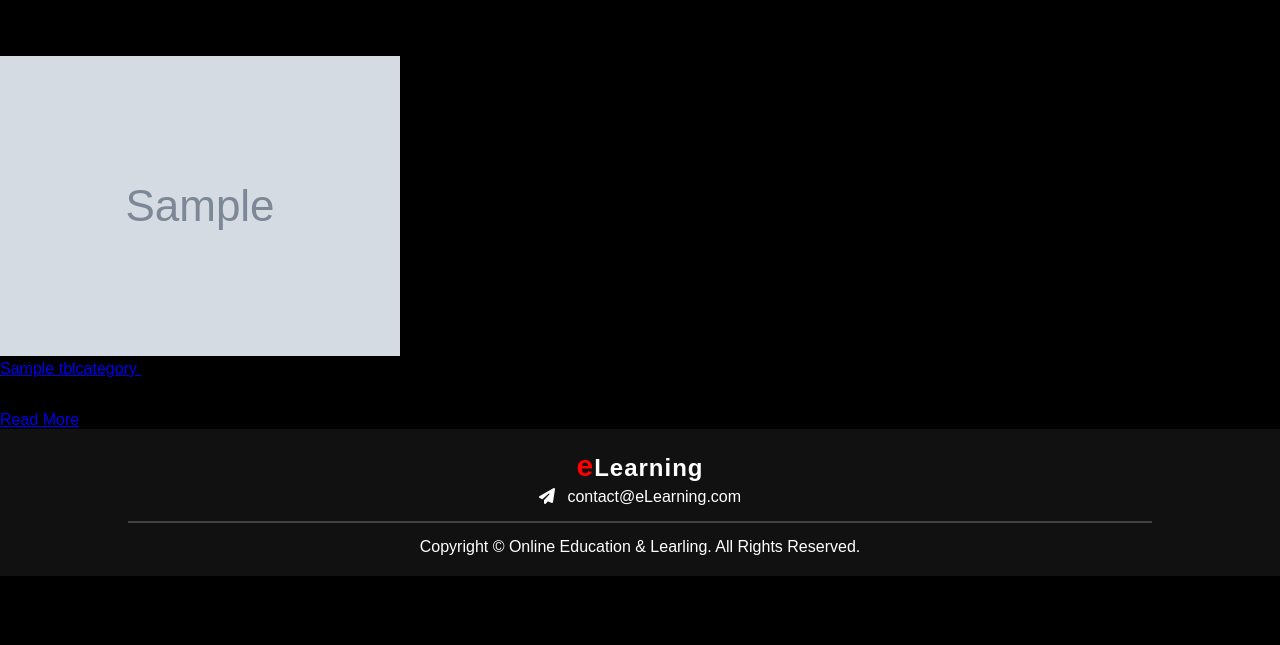
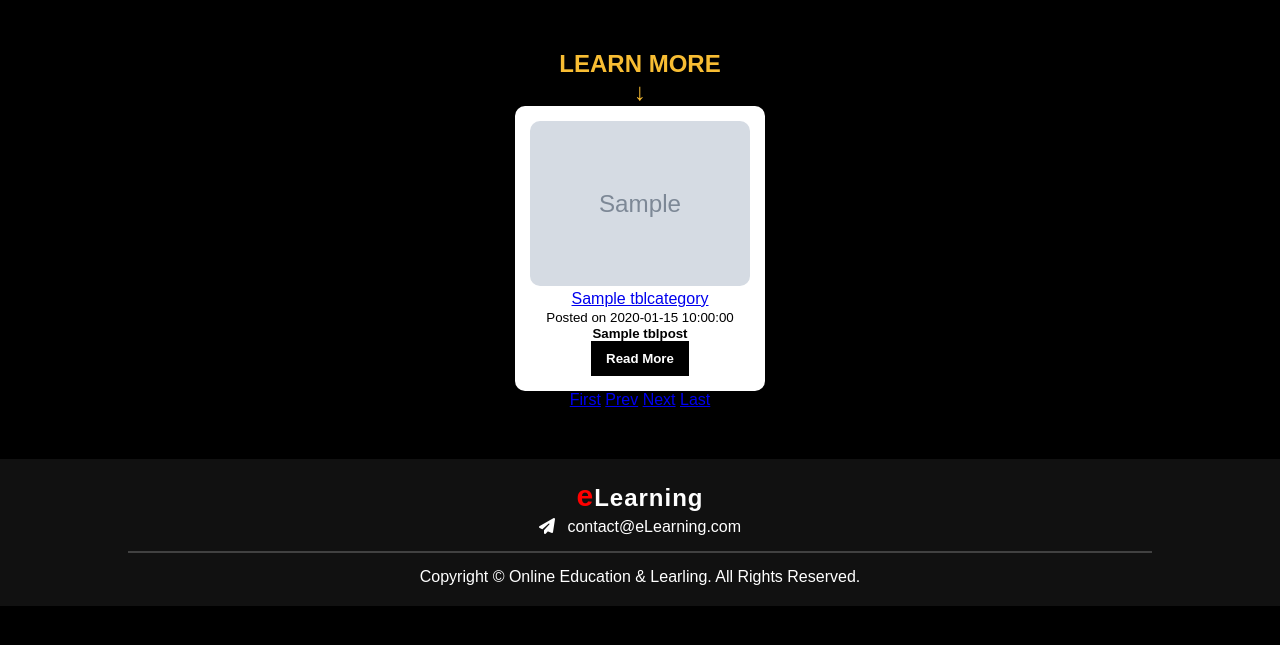
Before and after one commit to biptech/elearning, a PHP site: page /cources.php in a window 1280 px wide. Shown: the part 93-738 px from the top of the page. Run offline with PHP 8.4, Linux system fonts and the light colour scheme; tables that the repository leaves empty hold one stand-in row (values such as "Sample post"); grey boxes marked "Sample" are stand-in pictures.

Commit message:
update cources.php with css and fix error

```diff
--- a/admin/includes/leftsidebar.php
+++ b/admin/includes/leftsidebar.php
@@ -71,13 +71,13 @@
             </ul>
         </li>
 
-        <li class="custom-menu-item has-submenu">
+        <!-- <li class="custom-menu-item has-submenu">
             <a href="#" class="custom-menu-link"><i class="ti ti-layout-list-thumb"></i> Sub Category <span class="custom-menu-arrow">▼</span></a>
             <ul class="custom-submenu">
                 <li><a href="add-subcategory.php" class="custom-submenu-link">Add Sub Category</a></li>
                 <li><a href="manage-subcategories.php" class="custom-submenu-link">Manage Sub Category</a></li>
             </ul>
-        </li>
+        </li> -->
 
         <li class="custom-menu-item has-submenu">
             <a href="#" class="custom-menu-link"><i class="mdi mdi-newspaper"></i> Posts <span class="custom-menu-arrow">▼</span></a>
--- a/public/cources.php
+++ b/public/cources.php
@@ -1,6 +1,14 @@
 <?php
    session_start();
    include('../includes/config.php');
+
+   // Reconnect if MySQL connection is lost
+   if (!isset($con) || !$con || !$con->ping()) {
+       $con = mysqli_connect("localhost", "root", "", "elearning");
+       if (!$con) {
+           die("Database connection failed: " . mysqli_connect_error());
+       }
+   }
 ?>
 <!DOCTYPE html>
 <html lang="en">
@@ -12,54 +20,142 @@
     <meta name="author" content="">
     <link rel="shortcut icon" href="images/favicon.png" type="image/x-icon">
     <title>Online Education & Learning System</title>
+    <style>
+        .products {
+    text-align: center;
+    padding: 50px 20px;
+
+}
+        .ourcources {
+            text-align: center;
+            color: rgb(248, 189, 51);
+        }
+
+        .row {
+            display: flex;
+            flex-wrap: wrap;
+            justify-content: center;
+            gap: 20px;
+        }
+
+        .box {
+            background-color: #fff;
+            border-radius: 10px;
+            padding: 15px;
+            width: 250px;
+            text-align: center;
+            box-shadow: 0px 4px 8px rgba(0, 0, 0, 0.1);
+            transition: transform 0.3s ease, box-shadow 0.3s ease;
+        }
+
+        .box:hover {
+            transform: translateY(-5px);
+            box-shadow: 0px 6px 12px rgba(0, 0, 0, 0.2);
+        }
+
+        .image {
+    width: 100%;
+    height: auto;
+    border-radius: 10px;
+}
+
+        .btn {
+            display: inline-block;
+            padding: 10px 15px;
+            background-color: #000;
+            color: white;
+            text-decoration: none;
+            transition: background 0.3s;
+        }
+
+        .btn:hover {
+            background-color: #e56131;
+        }
+
+        @media (max-width: 768px) {
+            .box {
+                width: calc(50% - 20px);
+            }
+        }
+
+        @media (max-width: 480px) {
+            .box {
+                width: 100%;
+            }
+        }
+
+    </style>
 
 </head>
+
 <body>
-    <?php include('../includes/header.php');?>
+    <?php include('../includes/header.php'); ?>
+
     <section class="body">
         <div class="container products">
-        <h1 class ="ourcources">
+            <h1 class="ourcources">
                 <span>LEARN MORE <br> &darr;</span>
             </h1>
 
             <div class="row">
                 <?php
-                if (isset($_GET['pageno'])) {
-                    $pageno = $_GET['pageno'];
-                } else {
-                    $pageno = 1;
-                }
+                    // Pagination setup
+                    $pageno = isset($_GET['pageno']) ? $_GET['pageno'] : 1;
                     $no_of_records_per_page = 8;
-                $offset = ($pageno-1) * $no_of_records_per_page;
+                    $offset = ($pageno - 1) * $no_of_records_per_page;
 
+                    // Total pages
                     $total_pages_sql = "SELECT COUNT(*) FROM tblposts";
                     $result = mysqli_query($con, $total_pages_sql);
                     $total_rows = mysqli_fetch_array($result)[0];
                     $total_pages = ceil($total_rows / $no_of_records_per_page);
 
-                $query = mysqli_query($con, "SELECT tblposts.id as pid, tblposts.PostTitle as posttitle, tblposts.PostImage, tblcategory.CategoryName as category, tblcategory.id as cid, tblsubcategory.Subcategory as subcategory, tblposts.PostDetails as postdetails, tblposts.PostingDate as postingdate, tblposts.PostUrl as url FROM tblposts LEFT JOIN tblcategory ON tblcategory.id=tblposts.CategoryId LEFT JOIN tblsubcategory ON tblsubcategory.SubCategoryId=tblposts.SubCategoryId WHERE tblposts.Is_Active=1 ORDER BY tblposts.id DESC LIMIT $offset, $no_of_records_per_page");
+                    // Fetch posts with category
+                    $query = mysqli_query($con, "
+                        SELECT
+                            tblposts.id as pid,
+                            tblposts.PostTitle as posttitle,
+                            tblposts.PostImage,
+                            tblcategory.CategoryName as category,
+                            tblcategory.id as cid,
+                            tblposts.PostDetails as postdetails,
+                            tblposts.PostingDate as postingdate,
+                            tblposts.PostUrl as url
+                        FROM tblposts
+                        LEFT JOIN tblcategory ON tblcategory.id = tblposts.CategoryId
+                        WHERE tblposts.Is_Active = 1
+                        ORDER BY tblposts.id DESC
+                        LIMIT $offset, $no_of_records_per_page
+                    ");
 
                     while ($row = mysqli_fetch_array($query)) {
                 ?>
                 <div class="box">
-                <img src="admin/postimages/<?php echo htmlentities($row['PostImage']); ?>" class="image" alt="<?php echo htmlentities($row['posttitle']); ?>">
+                    <img src="../admin/postimages/<?php echo htmlentities($row['PostImage']); ?>" class="image" alt="<?php echo htmlentities($row['posttitle']); ?>">
                     <p>
                         <a href="category.php?catid=<?php echo htmlentities($row['cid']) ?>">
                             <?php echo htmlentities($row['category']); ?>
                         </a>
-                    <a>
-                        <?php echo htmlentities($row['subcategory']); ?>
-                    </a>
                     </p>
                     <p><small>Posted on <?php echo htmlentities($row['postingdate']); ?></small></p>
                     <h5><?php echo htmlentities($row['posttitle']); ?></h5>
-                <a class="btn" href="<?php echo isset($_SESSION['username']) ? 'news-details.php?nid=' . htmlentities($row['pid']) : 'login.php'; ?>"  <h5>Read More</h5>
+                    <a class="btn" href="<?php echo isset($_SESSION['username']) ? 'news-details.php?nid=' . htmlentities($row['pid']) : 'login.php'; ?>">
+                        <h5>Read More</h5>
                     </a>
                 </div>
                 <?php } ?>
             </div>
+
+            <!-- Pagination Links -->
+            <div class="pagination">
+                <a href="?pageno=1">First</a>
+                <a href="?pageno=<?php echo max(1, $pageno - 1); ?>">Prev</a>
+                <a href="?pageno=<?php echo min($total_pages, $pageno + 1); ?>">Next</a>
+                <a href="?pageno=<?php echo $total_pages; ?>">Last</a>
             </div>
+        </div>
+    </section>
+
+    <?php include('../includes/footer.php'); ?>
 </body>
-    </section>
-    <?php include('../includes/footer.php');?>
 </html>
```
Also changed, not shown: admin/postimages/680063d5a7add.jpeg (added), admin/uploaded_files/6800649c096a3.jpeg (added), admin/uploaded_files/680065020ea6e.jpeg (added). Lines whose indentation alone changed are shown as unchanged.
